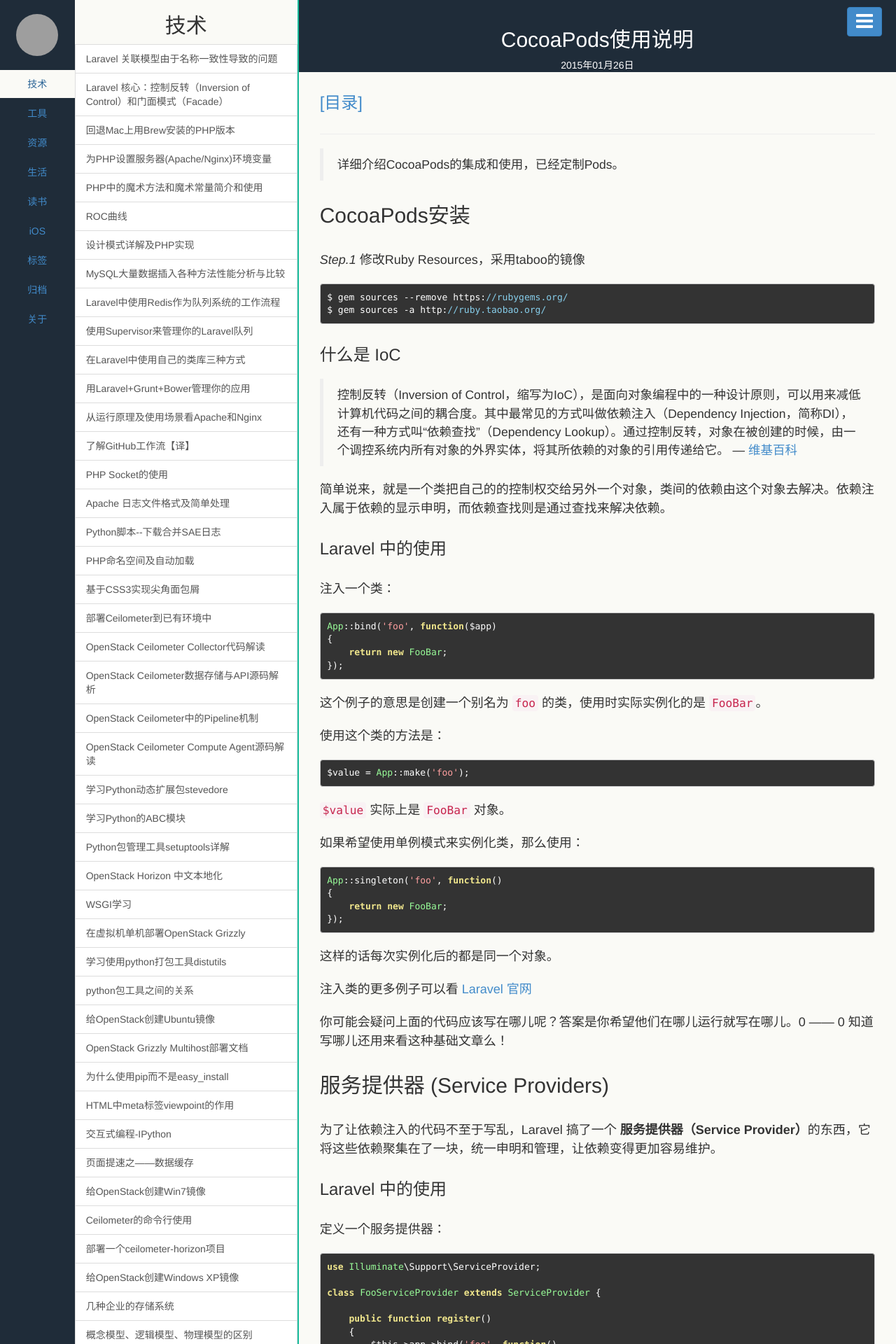
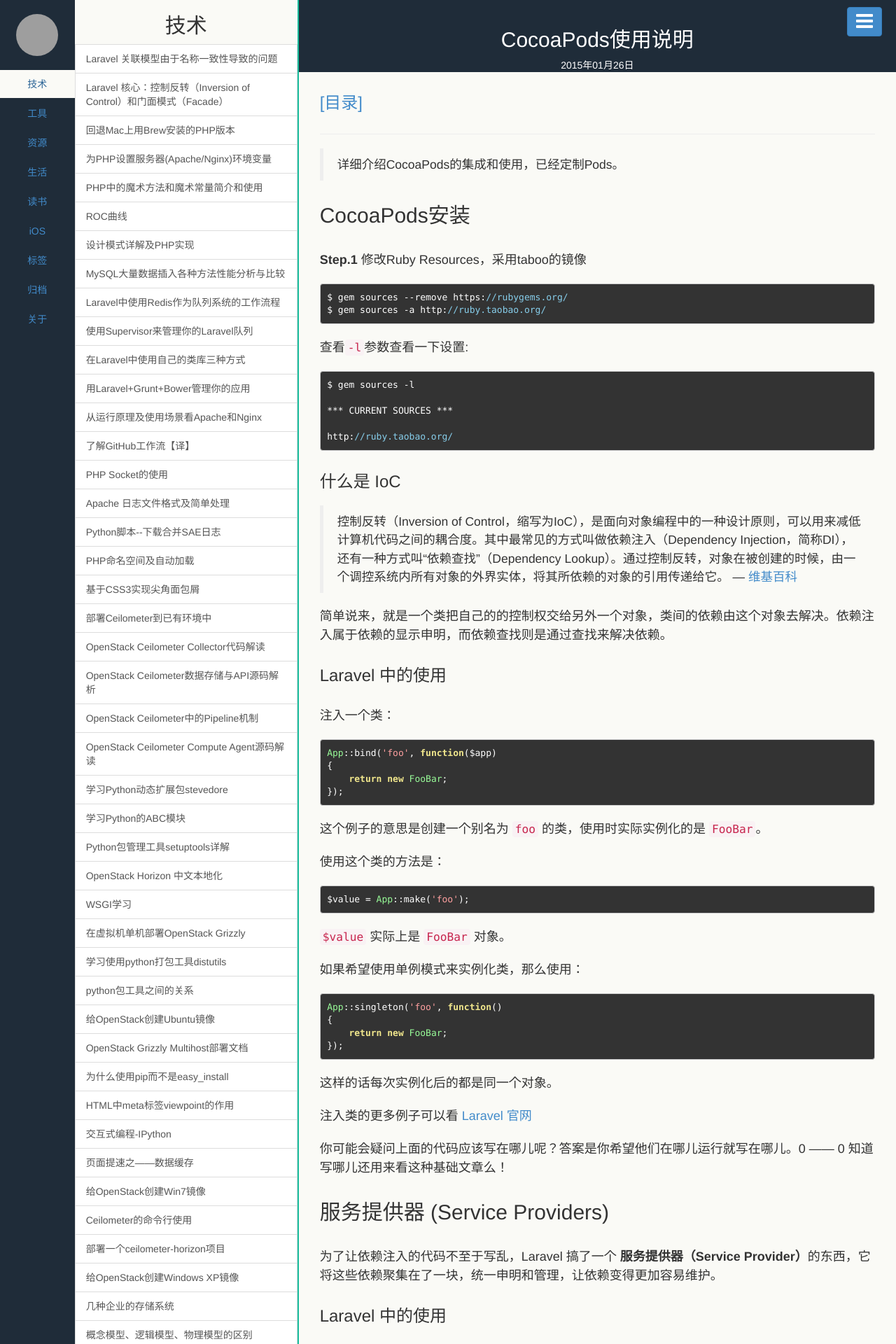
Before and after one commit to xiaxiaowei/xiaxiaowei.github.io, a Jekyll site: the page built from _posts/iOS/2015-01-26-cocoa-pods-user-manual.md, in a window 1280 px wide. Shown: the top 1920 px of the page at 70% size. Built offline with Jekyll 4.4.1, drawn with Linux system fonts in a browser that asks for light colours; grey boxes are pictures that could not be loaded.

Commit message:
Cocoapods使用说明

````diff
--- a/_posts/iOS/2015-01-26-cocoa-pods-user-manual.md
+++ b/_posts/iOS/2015-01-26-cocoa-pods-user-manual.md
@@ -11,13 +11,22 @@ description:
 
 ## CocoaPods安装
 
-*Step.1* 修改Ruby Resources，采用taboo的镜像
+**Step.1** 修改Ruby Resources，采用taboo的镜像
 
 ```
 $ gem sources --remove https://rubygems.org/
 $ gem sources -a http://ruby.taobao.org/
 ```
 
+查看`-l`参数查看一下设置:
+
+```
+$ gem sources -l
+
+*** CURRENT SOURCES ***
+
+http://ruby.taobao.org/
+```
 
 
 
````
